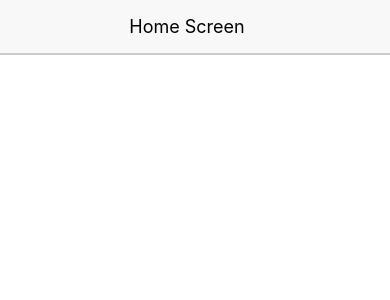
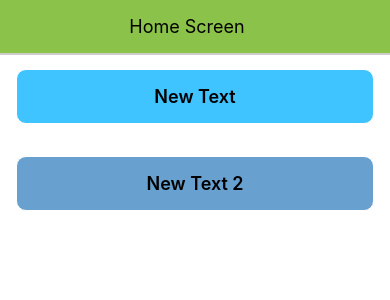
Before and after one commit to monkeyidesign/react-native, a React Native app: screen / in a window 390 px wide. Shown: the top 300 px of the page. Built offline with nearby package versions, Linux system fonts and the light colour scheme.

Commit message:
Reusable button

```diff
--- a/App.js
+++ b/App.js
@@ -6,17 +6,30 @@
  * @flow
  */
 import React, {Component} from 'react';
-import {StyleSheet, View,} from 'react-native';
+import {SafeAreaView, StyleSheet, View} from 'react-native';
 import Header from './src/components/Header';
+import {Button} from './src/components/form/Button';
 
 export default class App extends Component {
   render() {
     return (
-      <View style={styles.page}>
+      <SafeAreaView style={styles.page}>
         <View style={styles.header}>
           <Header>Home Screen</Header>
         </View>
-      </View>
+        <View style={styles.container}>
+          <View style={styles.button2_bg}>
+            <Button onPress={() => console.log('button pressed!')}>
+              New Text
+            </Button>
+          </View>
+        </View>
+        <View style={styles.container}>
+          <View style={styles.button1_bg}>
+            <Button onPress={() => alert('test')}>New Text 2</Button>
+          </View>
+        </View>
+      </SafeAreaView>
     );
   }
 }
@@ -28,5 +41,23 @@ const styles = StyleSheet.create({
   },
   header: {
     backgroundColor: '#8bc34a',
-  }
+  },
+  container: {
+    paddingTop: 16,
+    paddingLeft: 16,
+    paddingRight: 16,
+    paddingBottom: 16,
+  },
+  button1_bg: {
+    backgroundColor: '#68a0cf',
+    borderRadius: 10,
+    borderWidth: 1,
+    borderColor: '#fff',
+  },
+  button2_bg: {
+    backgroundColor: '#40c4ff',
+    borderRadius: 10,
+    borderWidth: 1,
+    borderColor: '#fff',
+  },
 });
--- a/src/components/Header.js
+++ b/src/components/Header.js
@@ -11,7 +11,7 @@ const Header = props => {
 
 const styles = StyleSheet.create({
   container: {
-    backgroundColor: '#F8F8F8',
+    //backgroundColor: '#F8F8F8',
     justifyContent: 'center',
     alignItems: 'center',
     paddingTop: 16,
--- /dev/null
+++ b/src/components/form/Button.js
@@ -0,0 +1,25 @@
+import React from 'react';
+import {Text, StyleSheet, TouchableOpacity} from 'react-native';
+
+const Button = props => {
+  return (
+    <TouchableOpacity onPress={props.onPress} style={styles.buttonBody}>
+      <Text style={styles.buttonText}>{props.children}</Text>
+    </TouchableOpacity>
+  );
+};
+
+const styles = StyleSheet.create({
+  buttonBody: {
+    width: '100%',
+    padding: 16,
+    alignItems: 'center',
+    justifyContent: 'center',
+  },
+  buttonText: {
+    fontSize: 18,
+    fontWeight: '600',
+  },
+});
+
+export {Button};
```
